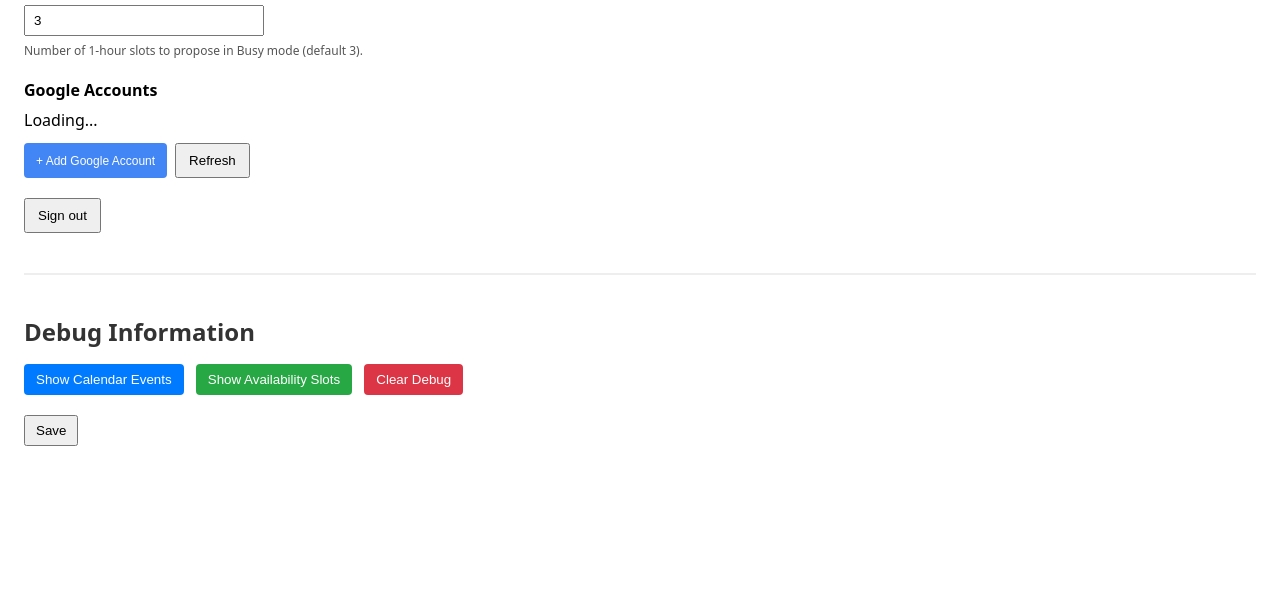
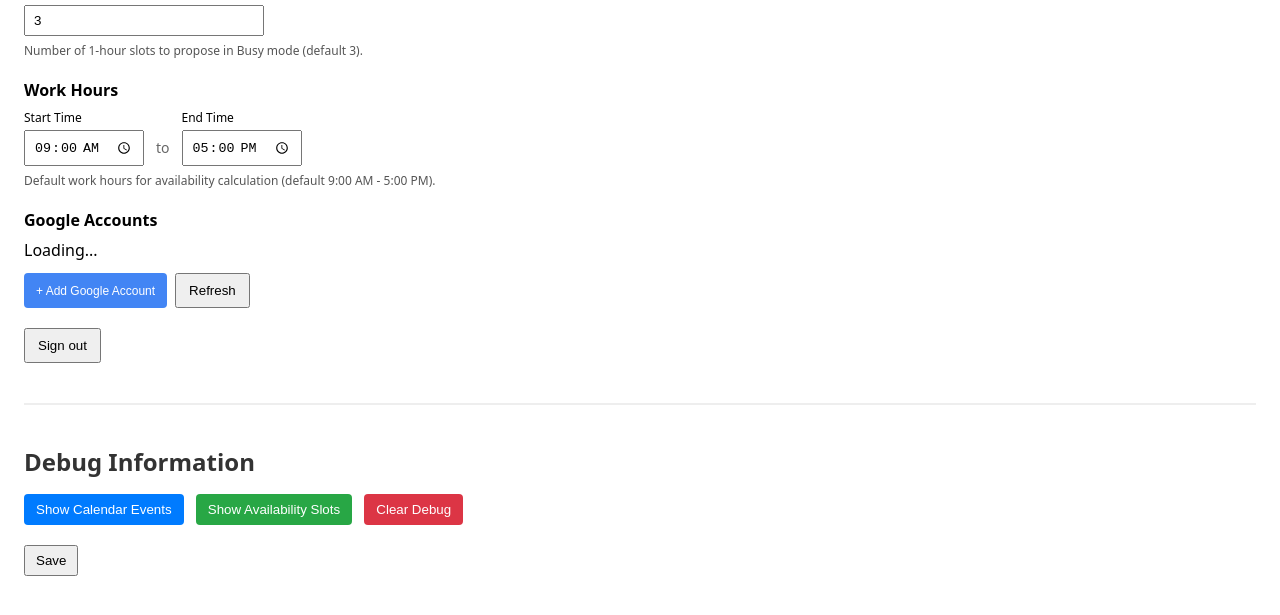
Before and after one commit to ouahadi/availability, a browser extension: page src/options.html in a window 1280 px wide. Both pictures are taken after a click on the button "Save". Shown: the part 113-728 px from the top of the page. Drawn offline with Linux system fonts and the light colour scheme.

Commit message:
Moved working hours out into settings, defaults set to 9 to 5

```diff
--- a/src/options.html
+++ b/src/options.html
@@ -19,6 +19,21 @@
       <label for="maxSlots">Max slots when Busy</label>
       <input id="maxSlots" type="number" min="1" step="1" />
       <div class="hint">Number of 1-hour slots to propose in Busy mode (default 3).</div>
+    </div>
+    <div class="section">
+      <label>Work Hours</label>
+      <div style="display: flex; align-items: center; gap: 12px; margin-top: 8px;">
+        <div>
+          <label for="workStartHour" style="font-size: 12px; font-weight: 500; margin-bottom: 4px; display: block;">Start Time</label>
+          <input id="workStartHour" type="time" style="width: 100px; padding: 6px 8px;" />
+        </div>
+        <div style="color: #666; font-size: 14px; margin-top: 20px;">to</div>
+        <div>
+          <label for="workEndHour" style="font-size: 12px; font-weight: 500; margin-bottom: 4px; display: block;">End Time</label>
+          <input id="workEndHour" type="time" style="width: 100px; padding: 6px 8px;" />
+        </div>
+      </div>
+      <div class="hint">Default work hours for availability calculation (default 9:00 AM - 5:00 PM).</div>
     </div>
     <div class="section">
       <label>Google Accounts</label>
--- a/src/options.js
+++ b/src/options.js
@@ -1,4 +1,6 @@
 const maxSlotsInput = document.getElementById("maxSlots");
+const workStartHourInput = document.getElementById("workStartHour");
+const workEndHourInput = document.getElementById("workEndHour");
 const saveBtn = document.getElementById("save");
 const savedEl = document.getElementById("saved");
 const accountsListEl = document.getElementById("accounts-list");
@@ -27,13 +29,40 @@ async function load() {
   const { prefs } = await chrome.storage.sync.get(["prefs"]);
   const maxSlots = Number(prefs?.maxSlots) || 3;
   maxSlotsInput.value = String(maxSlots);
+
+  // Load work hours with defaults
+  const workStartHour = prefs?.workStartHour || 9;
+  const workEndHour = prefs?.workEndHour || 17;
+
+  // Convert to time format (HH:MM)
+  workStartHourInput.value = `${workStartHour.toString().padStart(2, '0')}:00`;
+  workEndHourInput.value = `${workEndHour.toString().padStart(2, '0')}:00`;
+
   await renderAccounts();
 }
 
 async function save() {
   const maxSlots = Math.max(1, Number(maxSlotsInput.value || 3));
+
+  // Parse work hours from time inputs
+  const workStartTime = workStartHourInput.value;
+  const workEndTime = workEndHourInput.value;
+
+  // Convert time format (HH:MM) to hour number
+  const workStartHour = workStartTime ? parseInt(workStartTime.split(':')[0], 10) : 9;
+  const workEndHour = workEndTime ? parseInt(workEndTime.split(':')[0], 10) : 17;
+
+  // Validate work hours
+  const validatedStartHour = Math.max(0, Math.min(23, workStartHour));
+  const validatedEndHour = Math.max(0, Math.min(23, workEndHour));
+
   const current = (await chrome.storage.sync.get(["prefs"])).prefs || {};
-  const updated = { ...current, maxSlots };
+  const updated = {
+    ...current,
+    maxSlots,
+    workStartHour: validatedStartHour,
+    workEndHour: validatedEndHour
+  };
   await chrome.storage.sync.set({ prefs: updated });
   savedEl.textContent = "Saved";
   setTimeout(() => (savedEl.textContent = ""), 1200);
```
Also changed, not shown: src/availability.js (+7 -7 lines), src/background.js (+19 -3 lines).
